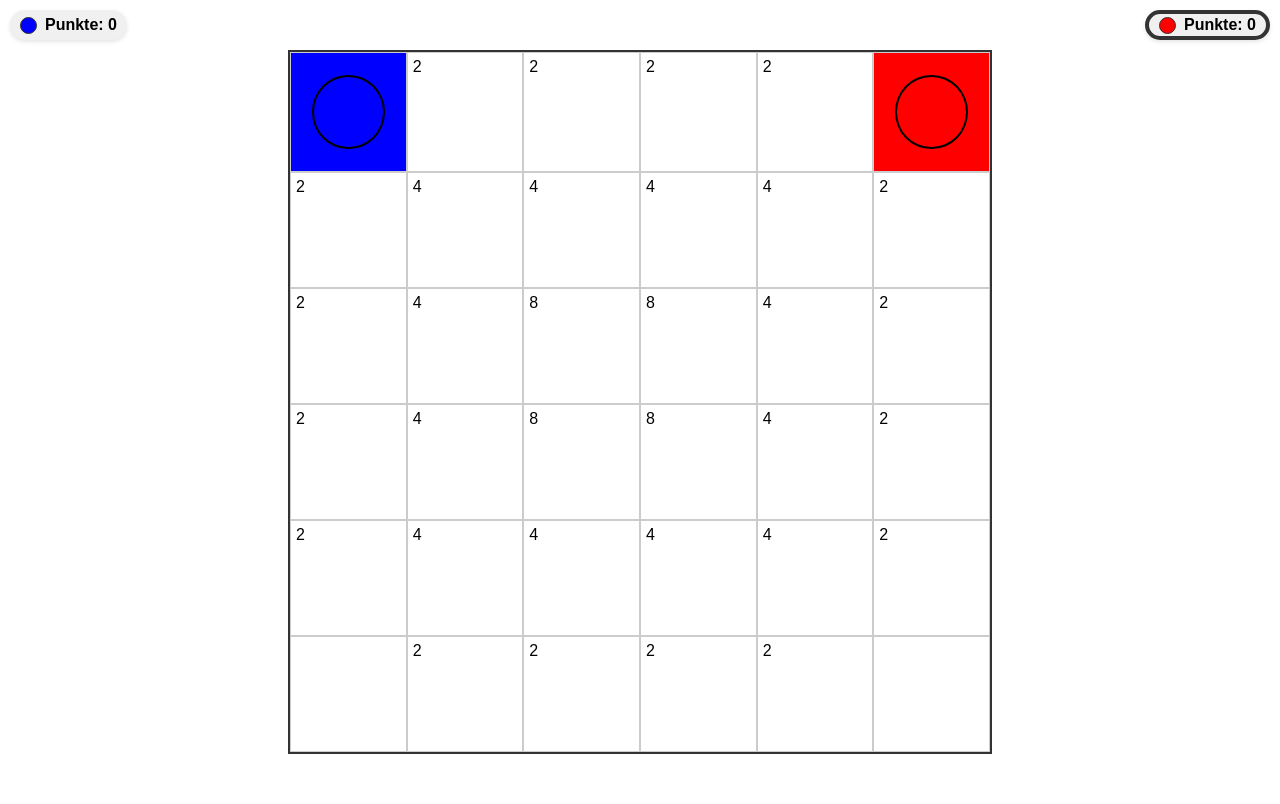
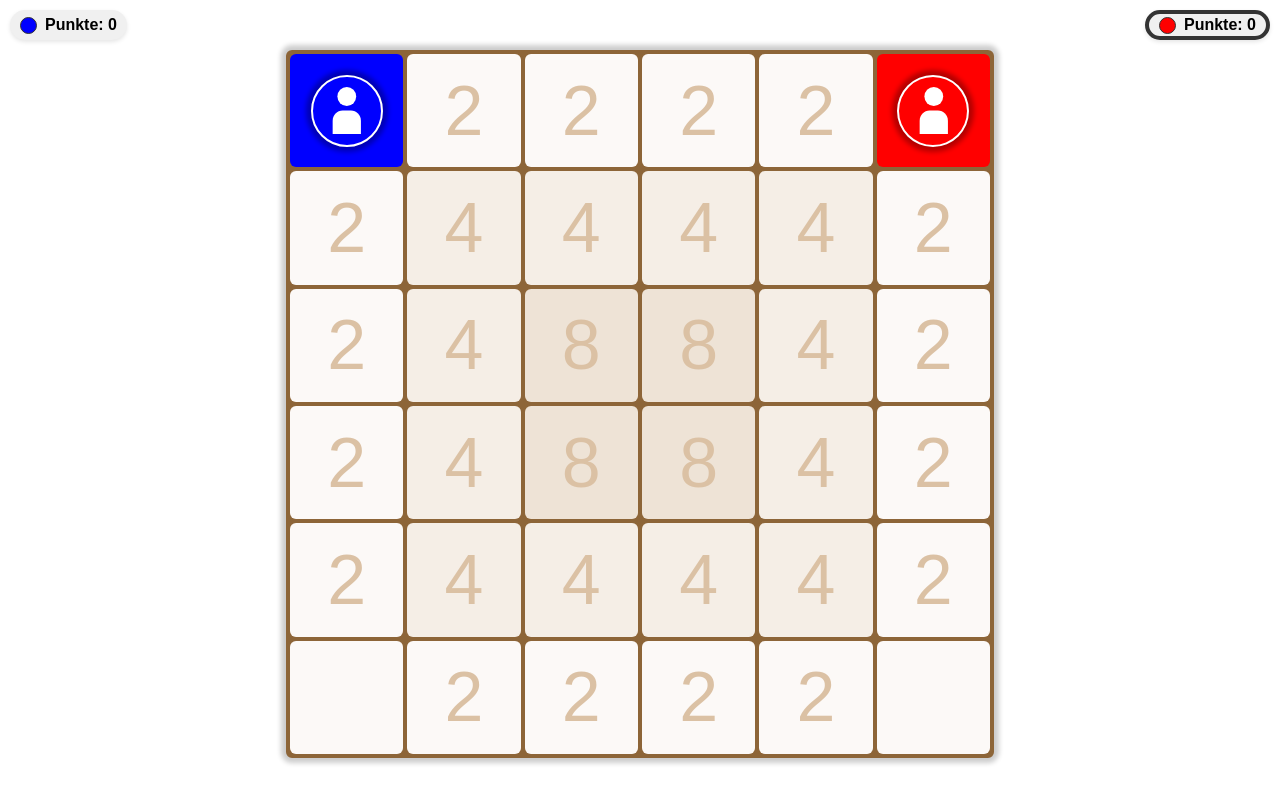
Before and after one commit to thommann/Winkeladvokat, an Angular app: page / in a window 1280 px wide. Both pictures are taken after a click on the button "Start Game". Shown: the top 804 px of the page. Built offline with nearby package versions, Linux system fonts and the light colour scheme.

Commit message:
Styles adjustments

```diff
--- a/src/app/cell/cell.model.ts
+++ b/src/app/cell/cell.model.ts
@@ -1,7 +1,8 @@
-import {Player} from '../player/player.model';
+import { Player } from '../player/player.model';
 
 export class Cell {
   value: number = 0;
+  distance?: number = undefined;
   advocate?: Player;
   paragraph?: Player;
 }
--- a/src/app/playing-field/cell/cell.component.css
+++ b/src/app/playing-field/cell/cell.component.css
@@ -2,49 +2,103 @@
   ratio: 1;
   width: 100%;
   height: 100%;
-  border: 1px solid #ccc;
   box-sizing: border-box;
-  background-color: white;
   display: flex;
   place-content: center;
   place-items: center;
   position: relative;
+  border-radius: 6px;
+  cursor: pointer;
 
-  &.selected {
-    border: 2px solid black;
+  &.selected:after {
+    content: "";
+    display: block;
+    position: absolute;
+    z-index: 1;
+    top: 0;
+    left: 0;
+    bottom: 0;
+    right: 0;
+    border: 8px solid black;
+    border-radius: 6px;
+    box-shadow: 0px 0px 1px 1px #0000001a;
+    animation: pulse-animation 1s infinite;
+  }
+
+  &.ring-1 {
+    background-color: #fcf9f7;
+  }
+  &.ring-2 {
+    background-color: #f5eee6;
+  }
+  &.ring-3 {
+    background-color: #eee3d6;
+  }
+  &.ring-4 {
+    background-color: #e8d8c5;
+  }
+
+  &.corner-blue {
+    background-color: blue;
+  }
+  &.corner-red {
+    background-color: red;
+  }
+  &.corner-yellow {
+    background-color: yellow;
+  }
+  &.corner-green {
+    background-color: green;
   }
 
   .value {
+    display: flex;
     position: absolute;
-    top: 5px;
-    left: 5px;
+    top: 0;
+    left: 0;
+    bottom: 0;
+    right: 0;
+    align-items: center;
+    justify-content: center;
+    font-size: calc(min(100vw, calc(100vh - 100px)) / 10);
+    color: #dbc1a4;
   }
 
   .advocate {
-    --advocate-size: 60%;
-    display: block;
-    height: var(--advocate-size);
-    width: var(--advocate-size);
+    position: absolute;
+    display: flex;
+    align-items: center;
+    justify-content: center;
+    height: 60%;
+    width: 60%;
     border-radius: 50%;
-    border: 2px solid black;
+    border: 2px solid white;
+    box-shadow: 0px 0px 5px 5px rgba(0, 0, 0, 0.3);
+    color: white;
   }
 
   .paragraph-stone {
     position: absolute;
-    top: 50%;
-    left: 50%;
-    transform: translateX(-50%) translateY(-50%);
-    width: 50%;
-    height: 50%;
-    border-radius: 50%;
-    background-color: white;
-    color: black;
-    font-weight: bold;
-    font-size: 1.5em;
     display: flex;
     align-items: center;
     justify-content: center;
-    margin: 0;
-    border: 2px solid black;
+    height: 50%;
+    width: 50%;
+    border-radius: 50%;
+    border: 2px solid white;
+    box-shadow: 0px 0px 5px 5px rgba(0, 0, 0, 0.3);
+    color: white;
+    font-size: calc(min(100vw, calc(100vh - 100px)) / 16);
+    line-height: 1;
   }
 }
+
+@keyframes pulse-animation {
+  0% {
+    box-shadow: 0 0 0 0px rgba(0, 0, 0, 0.2);
+  }
+
+  100% {
+    box-shadow: 0 0 0 20px rgba(0, 0, 0, 0);
+  }
+}
--- a/src/app/playing-field/cell/cell.component.html
+++ b/src/app/playing-field/cell/cell.component.html
@@ -1,20 +1,53 @@
 <div
-  class="cell"
   [class.selected]="isSelected"
   (click)="onClick()"
-  [style]="{ 'background-color': backgroundColor }"
+  [class]="['cell', backgroundClass]"
 >
-  <div class="value">{{ cellState.value > 0 ? cellState.value : "" }}</div>
+  <div class="value">
+    {{ cellState.value > 0 ? cellState.value : "" }}
+  </div>
   <div
     *ngIf="cellState.paragraph !== undefined"
     class="paragraph-stone"
     [style]="{ 'background-color': paragraphColor() }"
   >
-    §
+    <svg
+      xmlns="http://www.w3.org/2000/svg"
+      preserveAspectRatio="xMidYMid meet"
+      viewBox="0 0 57.000000 89.000000"
+      style="height: 80%"
+    >
+      <path
+        fill="currentColor"
+        d="m 18.4003,8.5 c -6.200004,4.2 -7.028998,12.826832 -1.70069,18.399903 l 2.2002,2.301269 -3.7002,3.599121 c -3.789836,3.686309 -4.964058,6.336612 -4.699065,10.850458 0.264994,4.513847 4.051439,9.317775 11.777215,14.917609 11.822406,8.569173 12.521169,9.301772 12.60059,12.200683 0.06667,2.433345 -1.869571,5.028278 -3.7002,6.09961 -4.036074,2.362018 -9.660714,0.1086 -8.60009,-4.899902 0.739456,-3.491875 -1.0001,-6 -4.1001,-6 -4.2,0 -6.010204,4.604751 -3.60059,9.099609 2.790395,5.205162 15.9001,6.800098 22.1001,2.600098 6.2,-4.2 7.030785,-12.828549 1.70068,-18.399902 l -2.20022,-2.299805 3.7002,-3.600586 c 3.430172,-3.337827 4.6235,-5.909766 4.82994,-10.28093 C 45.21451,38.71607 41.396522,33.61222 33.09996,27.600098 21.276585,19.032262 20.555124,18.300343 20.49937,15.400879 c -0.04714,-2.451483 1.537448,-4.869284 3.7002,-6.099609 3.90557,-2.2217612 9.660724,-0.1085985 8.6001,4.899902 -0.739456,3.491877 1.0001,6 4.1001,6 4.2,0 6.006644,-4.605095 3.59912,-9.101073 C 38.756406,7.8460614 32.97594,6.006836 28.497835,6.086521 24.01973,6.166206 20.7253,6.925 18.4003,8.5 Z M 21.1,31 l 6.39991,4.800293 c 3.487943,2.616154 7.252322,5.654577 8.20019,6.799805 2.550418,3.081454 2.76712,7.448218 0.3779,10.368165 l -1.80029,2.200195 -6.3999,-4.800293 C 24.38987,47.752009 20.62848,44.711097 19.67761,43.56836 16.73798,40.035566 17.109552,35.876782 19.29968,33.200196 Z"
+      />
+    </svg>
   </div>
   <div
     *ngIf="cellState.advocate !== undefined"
     class="advocate"
     [style]="{ 'background-color': advocateColor() }"
-  ></div>
+  >
+    <svg
+      xmlns="http://www.w3.org/2000/svg"
+      viewBox="0 0 60.671 60.671"
+      xml:space="preserve"
+      style="height: 70%"
+    >
+      <g>
+        <ellipse
+          fill="currentColor"
+          cx="30.336"
+          cy="12.097"
+          rx="11.997"
+          ry="12.097"
+        />
+        <path
+          fill="currentColor"
+          d="M35.64,30.079H25.031c-7.021,0-12.714,5.739-12.714,12.821v17.771h36.037V42.9
+          C48.354,35.818,42.661,30.079,35.64,30.079z"
+        />
+      </g>
+    </svg>
+  </div>
 </div>
--- a/src/app/playing-field/playing-field.component.css
+++ b/src/app/playing-field/playing-field.component.css
@@ -1,3 +1,9 @@
+@media (orientation: landscape) {
+}
+
+@media (orientation: portrait) {
+}
+
 .playing-field-container {
   display: grid;
   height: 100%;
@@ -14,15 +20,17 @@
   --size: min(100vw, calc(100vh - 100px));
   width: var(--size);
   height: var(--size);
-  border: 2px solid #333;
-  background-color: #f5f5f5;
+  background-color: #8d6538;
+  border: 4px solid #8d6538;
+  border-radius: 6px;
+  gap: 4px;
+  box-shadow: 0px 0px 5px 5px rgba(0, 0, 0, 0.2);
 }
 
 .row {
   display: contents;
 }
 
-/* Counter rows */
 .counter-row {
   display: flex;
   justify-content: space-between;
@@ -33,10 +41,8 @@
 
 .spacer {
   flex-grow: 1;
-  min-width: 20px;
 }
 
-/* PS Counters styling */
 .ps-counter {
   display: flex;
   align-items: center;
--- a/src/app/playing-field/playing-field.component.html
+++ b/src/app/playing-field/playing-field.component.html
@@ -33,7 +33,7 @@
         [attr.data-y]="i"
         (clicked)="onCellClick(i, j)"
         [cellState]="grid[i][j]"
-        [backgroundColor]="backgroundColor(i, j)"
+        [backgroundClass]="backgroundClass(i, j)"
         [isSelected]="isCellSelected(i, j)"
       >
       </cell>
--- a/src/app/playing-field/playing-field.component.ts
+++ b/src/app/playing-field/playing-field.component.ts
@@ -28,9 +28,11 @@ export class PlayingFieldComponent implements OnInit {
     this.grid = this.gameService.grid;
   }
 
-  backgroundColor(i: number, j: number): string {
+  backgroundClass(i: number, j: number): string {
     const player = this.gameService.getStartingPlayer(i, j);
-    return player?.color ?? '#fff';
+    return player?.color
+      ? 'corner-' + player.color
+      : 'ring-' + this.grid[i][j].distance;
   }
 
   isCellSelected(i: number, j: number): boolean {
```
Also changed, not shown: src/app/game/game.service.ts (+67 -31 lines), src/app/playing-field/cell/cell.component.ts (+4 -4 lines).
